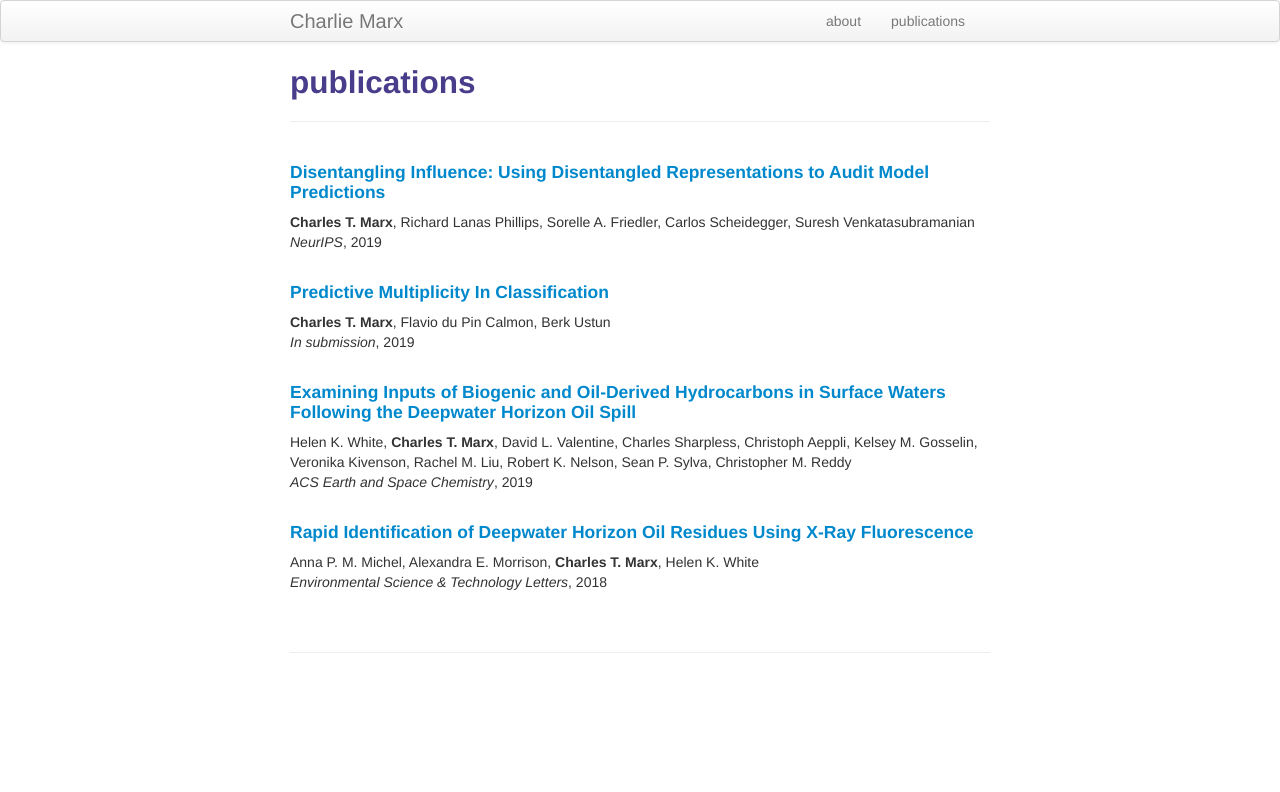
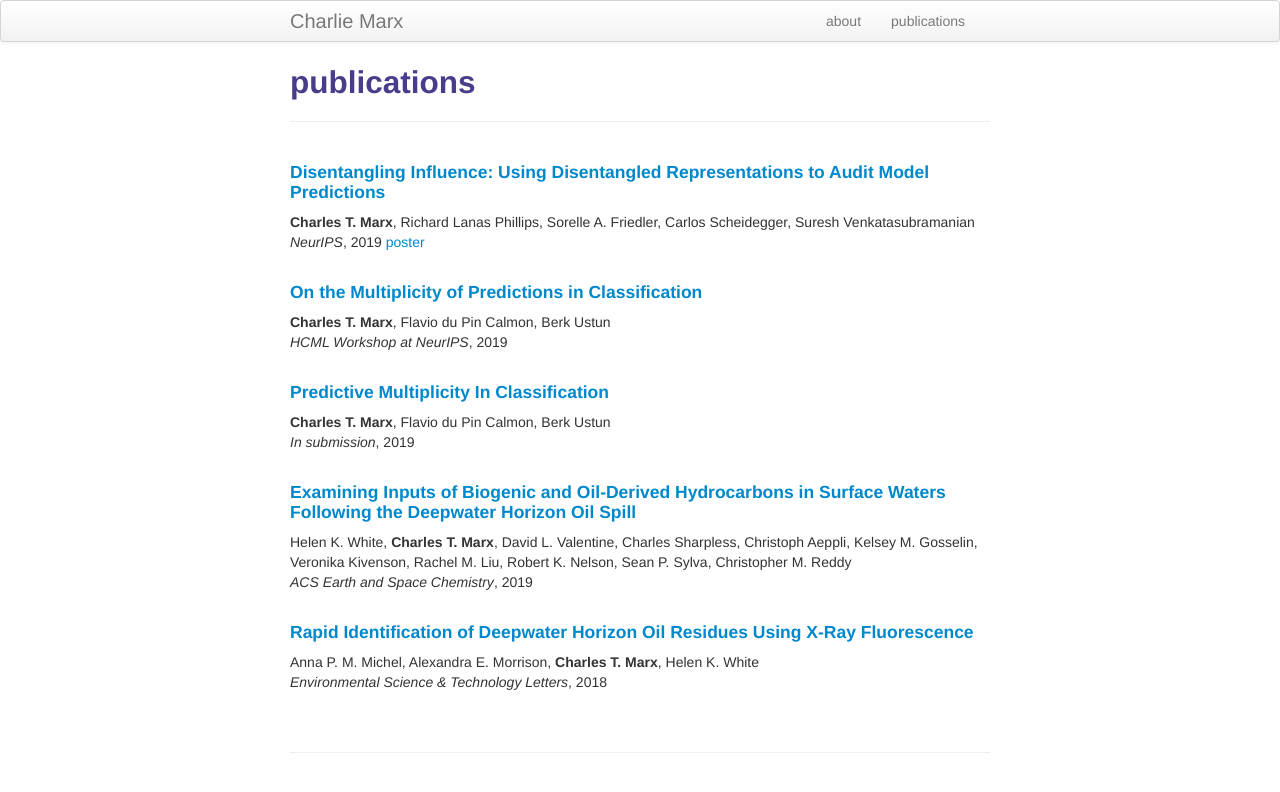
Before and after one commit to charliemarx/charliemarx.github.io, a Jekyll site: the page built from pages/pubs.md, in a window 1280 px wide. Shown: the top 792 px of the page. Built offline with Jekyll 4.4.1, drawn with Linux system fonts in a browser that asks for light colours.

Commit message:
updating pubs

```diff
--- a/pages/pubs.md
+++ b/pages/pubs.md
@@ -7,9 +7,15 @@ description: Charlie Marx's publications
 #### <a href="{{ BASE_PATH }}/assets/disentangling_influence.pdf">Disentangling Influence: Using Disentangled Representations to Audit Model Predictions</a>
 **Charles T. Marx**, Richard Lanas Phillips, Sorelle A. Friedler, Carlos Scheidegger, Suresh Venkatasubramanian
 *NeurIPS*, 2019
+<a href="{{ BASE_PATH }}/assets/neurips2019_poster.pdf">poster</a>
 <br />
 <br />
 
+#### <a href="{{ BASE_PATH }}/assets/predictive_multiplicity_workshop.pdf">On the Multiplicity of Predictions in Classification</a>
+**Charles T. Marx**, Flavio du Pin Calmon, Berk Ustun
+*HCML Workshop at NeurIPS*, 2019
+<br />
+<br />
 
 #### <a href="{{ BASE_PATH }}/assets/predictive_multiplicity.pdf">Predictive Multiplicity In Classification</a>
 **Charles T. Marx**, Flavio du Pin Calmon, Berk Ustun
```
Also changed, not shown: 1 other file.
